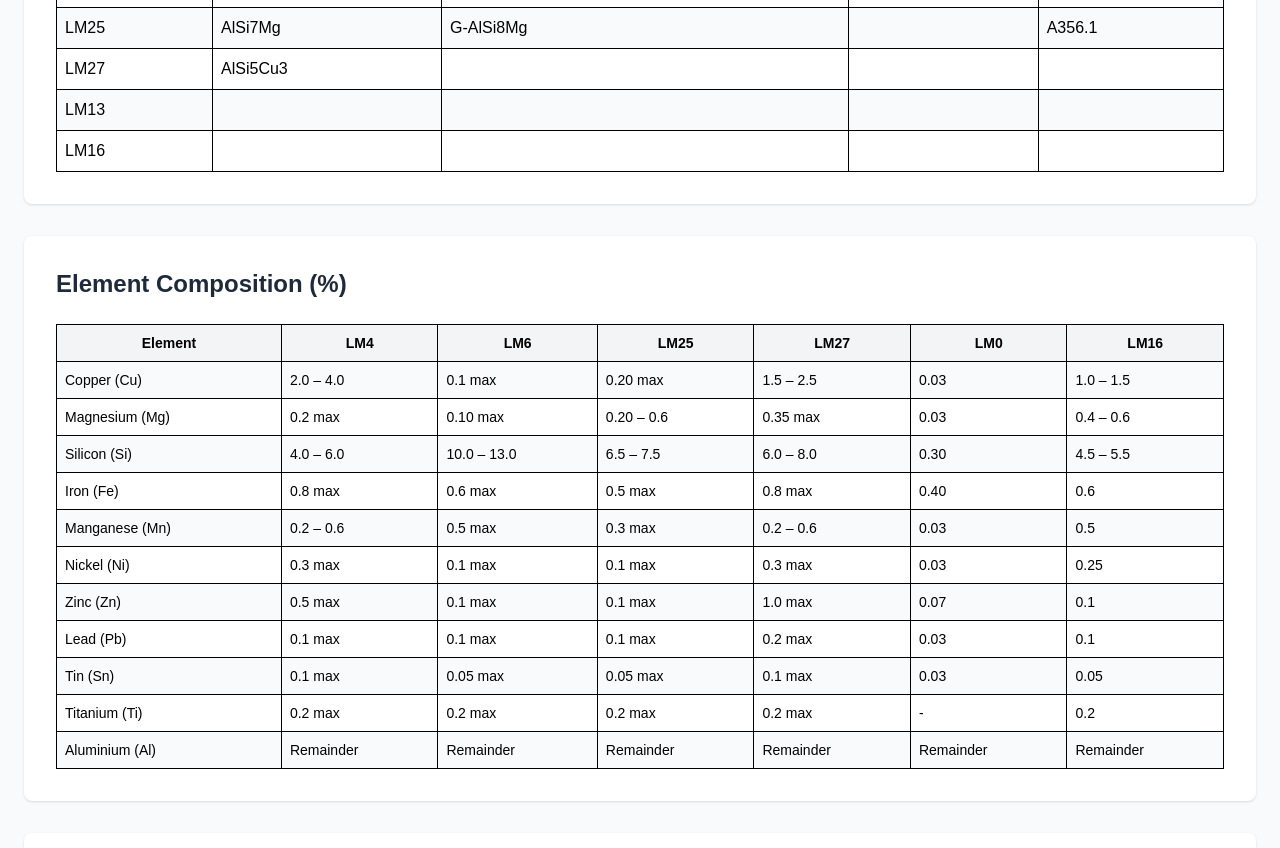
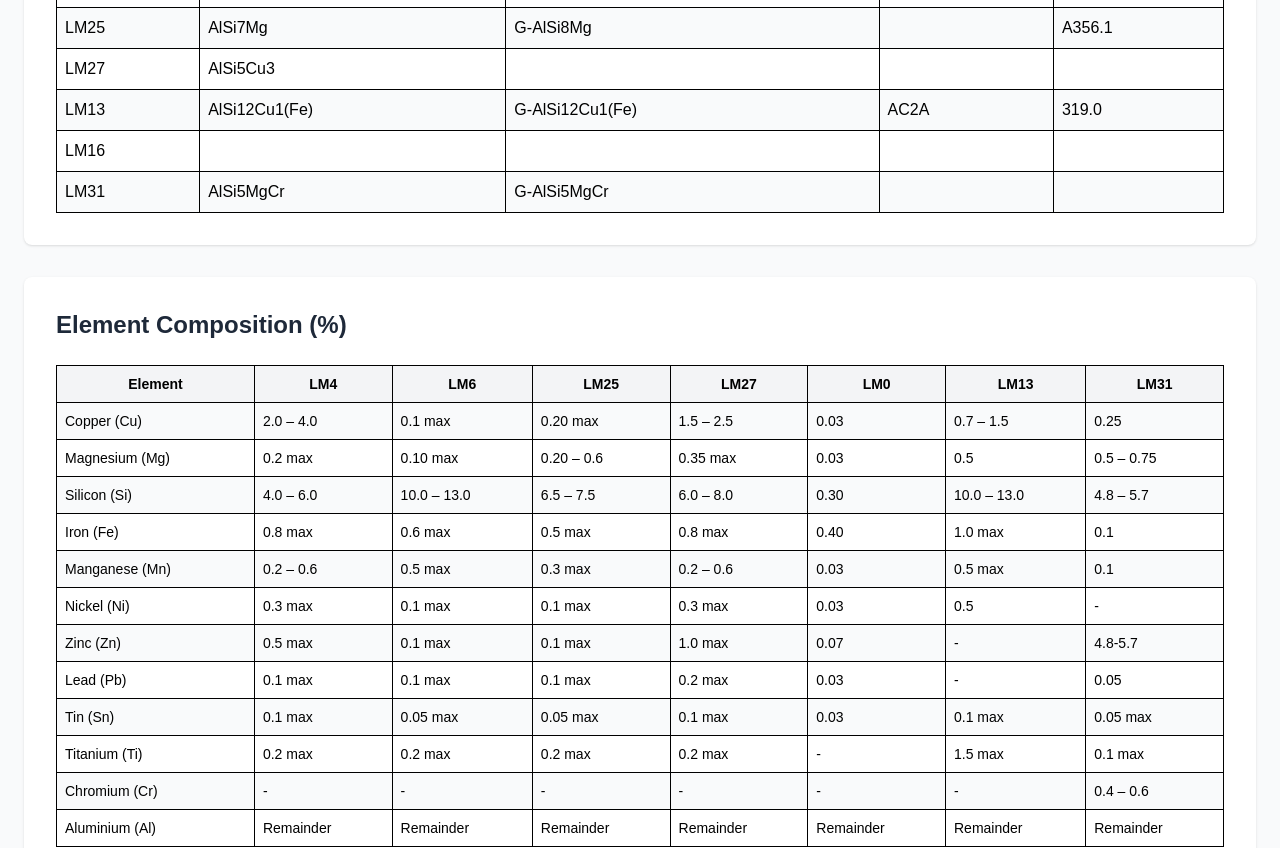
Before and after one commit to rajeshofficial/Alpac-alloys-, a React (Vite) app: page /technical-data in a window 1280 px wide. Shown: the part 2580-3428 px from the top of the page. Built offline with nearby package versions, Linux system fonts and the light colour scheme.

Commit message:
technical data chnged

```diff
--- a/src/Pages/TechnicalData.jsx
+++ b/src/Pages/TechnicalData.jsx
@@ -277,8 +277,9 @@ const TechnicalData = () => {
     ["LM6", "AlSi12", "G-AlSi12 / DIN231", "AS13", "A413"],
     ["LM25", "AlSi7Mg", "G-AlSi8Mg", "", "A356.1"],
     ["LM27", "AlSi5Cu3", "", "", ""],
-          ["LM13", "", "", "", ""],
+    ["LM13", "AlSi12Cu1(Fe)", "G-AlSi12Cu1(Fe)", "AC2A", "319.0"],
     ["LM16", "", "", "", ""],
+    ["LM31", "AlSi5MgCr", "G-AlSi5MgCr", "", ""],
   ].map((row, i) => (
     <tr key={i} className={i % 2 === 0 ? "bg-gray-50" : ""}>
       {row.map((cell, j) => (
@@ -287,6 +288,7 @@ const TechnicalData = () => {
     </tr>
   ))}
 </tbody>
+
     </table>
   </div>
 </div>
@@ -305,22 +307,24 @@ const TechnicalData = () => {
       <th className="border p-2">LM25</th>
       <th className="border p-2">LM27</th>
       <th className="border p-2">LM0</th>
-          <th className="border p-2">LM16</th>
+      <th className="border p-2">LM13</th>
+      <th className="border p-2">LM31</th>
     </tr>
   </thead>
   <tbody>
     {[
-          ["Copper (Cu)", "2.0 – 4.0", "0.1 max", "0.20 max", "1.5 – 2.5", "0.03", "1.0 – 1.5"],
-          ["Magnesium (Mg)", "0.2 max", "0.10 max", "0.20 – 0.6", "0.35 max", "0.03", "0.4 – 0.6"],
-          ["Silicon (Si)", "4.0 – 6.0", "10.0 – 13.0", "6.5 – 7.5", "6.0 – 8.0", "0.30", "4.5 – 5.5"],
-          ["Iron (Fe)", "0.8 max", "0.6 max", "0.5 max", "0.8 max", "0.40", "0.6"],
-          ["Manganese (Mn)", "0.2 – 0.6", "0.5 max", "0.3 max", "0.2 – 0.6", "0.03", "0.5"],
-          ["Nickel (Ni)", "0.3 max", "0.1 max", "0.1 max", "0.3 max", "0.03", "0.25"],
-          ["Zinc (Zn)", "0.5 max", "0.1 max", "0.1 max", "1.0 max", "0.07", "0.1"],
-          ["Lead (Pb)", "0.1 max", "0.1 max", "0.1 max", "0.2 max", "0.03", "0.1"],
-          ["Tin (Sn)", "0.1 max", "0.05 max", "0.05 max", "0.1 max", "0.03", "0.05"],
-          ["Titanium (Ti)", "0.2 max", "0.2 max", "0.2 max", "0.2 max", "-", "0.2"],
-          ["Aluminium (Al)", "Remainder", "Remainder", "Remainder", "Remainder", "Remainder", "Remainder"],
+      ["Copper (Cu)", "2.0 – 4.0", "0.1 max", "0.20 max", "1.5 – 2.5", "0.03", "0.7 – 1.5", "0.25"],
+      ["Magnesium (Mg)", "0.2 max", "0.10 max", "0.20 – 0.6", "0.35 max", "0.03", "0.5", "0.5 – 0.75"],
+      ["Silicon (Si)", "4.0 – 6.0", "10.0 – 13.0", "6.5 – 7.5", "6.0 – 8.0", "0.30", "10.0 – 13.0", "4.8 – 5.7"],
+      ["Iron (Fe)", "0.8 max", "0.6 max", "0.5 max", "0.8 max", "0.40", "1.0 max", "0.1"],
+      ["Manganese (Mn)", "0.2 – 0.6", "0.5 max", "0.3 max", "0.2 – 0.6", "0.03", "0.5 max", "0.1"],
+      ["Nickel (Ni)", "0.3 max", "0.1 max", "0.1 max", "0.3 max", "0.03", "0.5", "-"],
+      ["Zinc (Zn)", "0.5 max", "0.1 max", "0.1 max", "1.0 max", "0.07", "-", "4.8-5.7"],
+      ["Lead (Pb)", "0.1 max", "0.1 max", "0.1 max", "0.2 max", "0.03", "-", "0.05"],
+      ["Tin (Sn)", "0.1 max", "0.05 max", "0.05 max", "0.1 max", "0.03", "0.1 max", "0.05 max"],
+      ["Titanium (Ti)", "0.2 max", "0.2 max", "0.2 max", "0.2 max", "-", "1.5 max", "0.1 max"],
+      ["Chromium (Cr)", "-", "-", "-", "-", "-", "-", "0.4 – 0.6"],
+      ["Aluminium (Al)", "Remainder", "Remainder", "Remainder", "Remainder", "Remainder", "Remainder", "Remainder"],
     ].map((row, i) => (
       <tr key={i} className={i % 2 === 0 ? "bg-gray-50" : ""}>
         {row.map((cell, j) => (
@@ -330,6 +334,7 @@ const TechnicalData = () => {
     ))}
   </tbody>
 </table>
+
   </div>
 </div>
 
```
Lines whose indentation alone changed are shown as unchanged.
